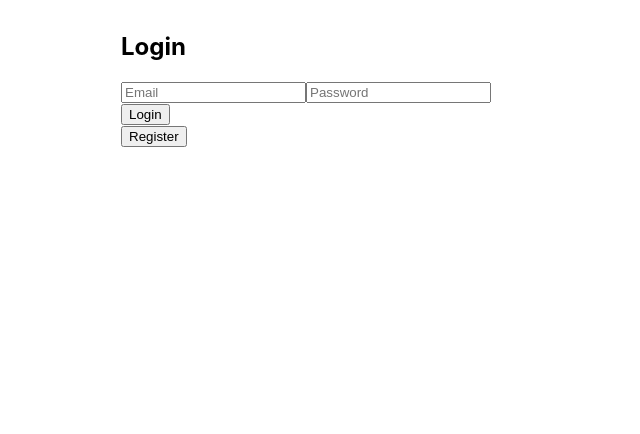
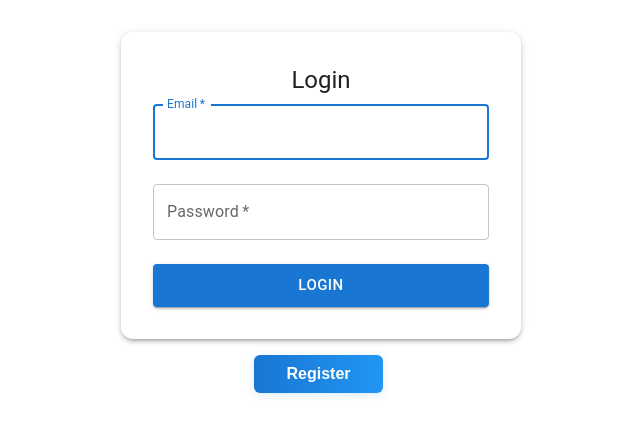
Before and after one commit to Ahmed-Manai/ManaiBay, a React (Create React App) app in the folder manai_bay_crud_frontend/: page / in a window 1280 px wide. Shown: the top 434 px of the page, without its empty margins (319-959 px from the left). Built offline with nearby package versions, Linux system fonts and the light colour scheme.

Commit message:
add material design for login page

```diff
--- a/manai_bay_crud_frontend/src/App.js
+++ b/manai_bay_crud_frontend/src/App.js
@@ -32,7 +32,27 @@ function App() {
         ) : (
           <>
             <LoginForm onLogin={handleLogin} />
-            <button onClick={() => setShowRegister(true)}>Register</button>
+            <div style={{ display: 'flex', justifyContent: 'center', marginTop: 16 }}>
+              <button
+                onClick={() => setShowRegister(true)}
+                style={{
+                  background: 'linear-gradient(90deg, #1976d2 0%, #2196f3 100%)',
+                  color: 'white',
+                  border: 'none',
+                  borderRadius: 6,
+                  padding: '10px 32px',
+                  fontWeight: 600,
+                  fontSize: 16,
+                  cursor: 'pointer',
+                  boxShadow: '0 2px 8px rgba(25, 118, 210, 0.15)',
+                  transition: 'background 0.3s',
+                }}
+                onMouseOver={e => e.currentTarget.style.background = 'linear-gradient(90deg, #1565c0 0%, #1976d2 100%)'}
+                onMouseOut={e => e.currentTarget.style.background = 'linear-gradient(90deg, #1976d2 0%, #2196f3 100%)'}
+              >
+                Register
+              </button>
+            </div>
           </>
         )}
       </div>
--- a/manai_bay_crud_frontend/src/components/LoginForm.jsx
+++ b/manai_bay_crud_frontend/src/components/LoginForm.jsx
@@ -1,30 +1,65 @@
 import React, { useState } from 'react';
 import api from '../api/clientApi';
+import { Box, TextField, Button, Typography, Alert, Stack, Paper } from '@mui/material';
 
 const LoginForm = ({ onLogin }) => {
   const [email, setEmail] = useState('');
   const [password, setPassword] = useState('');
   const [error, setError] = useState('');
+  const [loading, setLoading] = useState(false);
 
   const handleSubmit = async (e) => {
     e.preventDefault();
     setError('');
+    setLoading(true);
     try {
       const res = await api.post('/login', { email, password });
       onLogin(res.data.access_token);
     } catch (err) {
       setError('Invalid credentials');
+    } finally {
+      setLoading(false);
     }
   };
 
   return (
-    <form onSubmit={handleSubmit}>
-      <h2>Login</h2>
-      <input type="email" value={email} onChange={e => setEmail(e.target.value)} placeholder="Email" required />
-      <input type="password" value={password} onChange={e => setPassword(e.target.value)} placeholder="Password" required />
-      <button type="submit">Login</button>
-      {error && <div style={{color:'red'}}>{error}</div>}
-    </form>
+    <Paper elevation={3} sx={{ p: 4, borderRadius: 3 }}>
+      <Box component="form" onSubmit={handleSubmit}>
+        <Typography variant="h5" align="center" gutterBottom>
+          Login
+        </Typography>
+        <Stack spacing={3}>
+          <TextField
+            label="Email"
+            type="email"
+            value={email}
+            onChange={e => setEmail(e.target.value)}
+            required
+            fullWidth
+            autoFocus
+          />
+          <TextField
+            label="Password"
+            type="password"
+            value={password}
+            onChange={e => setPassword(e.target.value)}
+            required
+            fullWidth
+          />
+          <Button
+            type="submit"
+            variant="contained"
+            color="primary"
+            fullWidth
+            size="large"
+            disabled={loading}
+          >
+            {loading ? 'Logging in...' : 'Login'}
+          </Button>
+          {error && <Alert severity="error">{error}</Alert>}
+        </Stack>
+      </Box>
+    </Paper>
   );
 };
 
--- a/manai_bay_crud_frontend/src/components/RegisterForm.jsx
+++ b/manai_bay_crud_frontend/src/components/RegisterForm.jsx
@@ -1,34 +1,70 @@
 import React, { useState } from 'react';
 import api from '../api/clientApi';
+import { Box, TextField, Button, Typography, Alert, Stack, Paper } from '@mui/material';
 
 const RegisterForm = ({ onRegister }) => {
   const [email, setEmail] = useState('');
   const [password, setPassword] = useState('');
   const [error, setError] = useState('');
   const [success, setSuccess] = useState('');
+  const [loading, setLoading] = useState(false);
 
   const handleSubmit = async (e) => {
     e.preventDefault();
     setError('');
     setSuccess('');
+    setLoading(true);
     try {
       await api.post('/register', { email, password });
       setSuccess('Registration successful! You can now log in.');
       onRegister && onRegister();
     } catch (err) {
       setError('Registration failed. Email may already be registered.');
+    } finally {
+      setLoading(false);
     }
   };
 
   return (
-    <form onSubmit={handleSubmit}>
-      <h2>Register</h2>
-      <input type="email" value={email} onChange={e => setEmail(e.target.value)} placeholder="Email" required />
-      <input type="password" value={password} onChange={e => setPassword(e.target.value)} placeholder="Password" required />
-      <button type="submit">Register</button>
-      {error && <div style={{color:'red'}}>{error}</div>}
-      {success && <div style={{color:'green'}}>{success}</div>}
-    </form>
+    <Paper elevation={3} sx={{ p: 4, borderRadius: 3 }}>
+      <Box component="form" onSubmit={handleSubmit}>
+        <Typography variant="h5" align="center" gutterBottom>
+          Register
+        </Typography>
+        <Stack spacing={3}>
+          <TextField
+            label="Email"
+            type="email"
+            value={email}
+            onChange={e => setEmail(e.target.value)}
+            required
+            fullWidth
+            autoFocus
+          />
+          <TextField
+            label="Password"
+            type="password"
+            value={password}
+            onChange={e => setPassword(e.target.value)}
+            required
+            fullWidth
+          />
+          <Button
+            type="submit"
+            variant="contained"
+            color="secondary"
+            fullWidth
+            size="large"
+            disabled={loading}
+            sx={{ fontWeight: 'bold', letterSpacing: 1 }}
+          >
+            {loading ? 'Registering...' : 'Register'}
+          </Button>
+          {error && <Alert severity="error">{error}</Alert>}
+          {success && <Alert severity="success">{success}</Alert>}
+        </Stack>
+      </Box>
+    </Paper>
   );
 };
 
```
